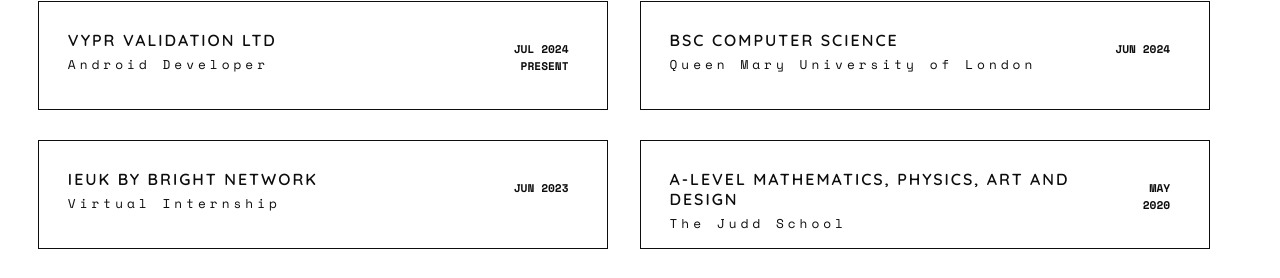
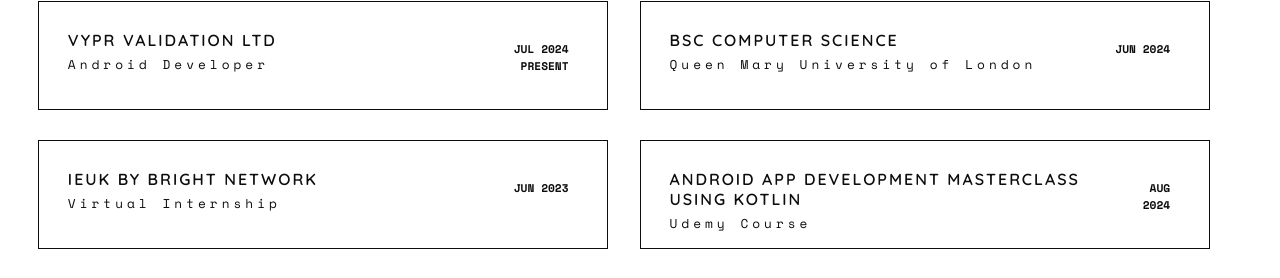
Before and after one commit to saif-alim/portfolio-website, a React (Create React App) app: page / in a window 1280 px wide. Shown: the part 945-1223 px from the top of the page. Built offline with nearby package versions, Linux system fonts and the light colour scheme.

Commit message:
Updated education

```diff
--- a/src/pages/Experience.js
+++ b/src/pages/Experience.js
@@ -43,6 +43,11 @@
           title="BSc Computer Science"
           jobTitle="Queen Mary University of London"
           startDate="Jun 2024"
+        />
+        <ResumeSection
+          title="Android App Development Masterclass using Kotlin"
+          jobTitle="Udemy Course"
+          startDate="Aug 2024"
         />
         <ResumeSection
           title="A-Level Mathematics, Physics, Art and Design"
```
